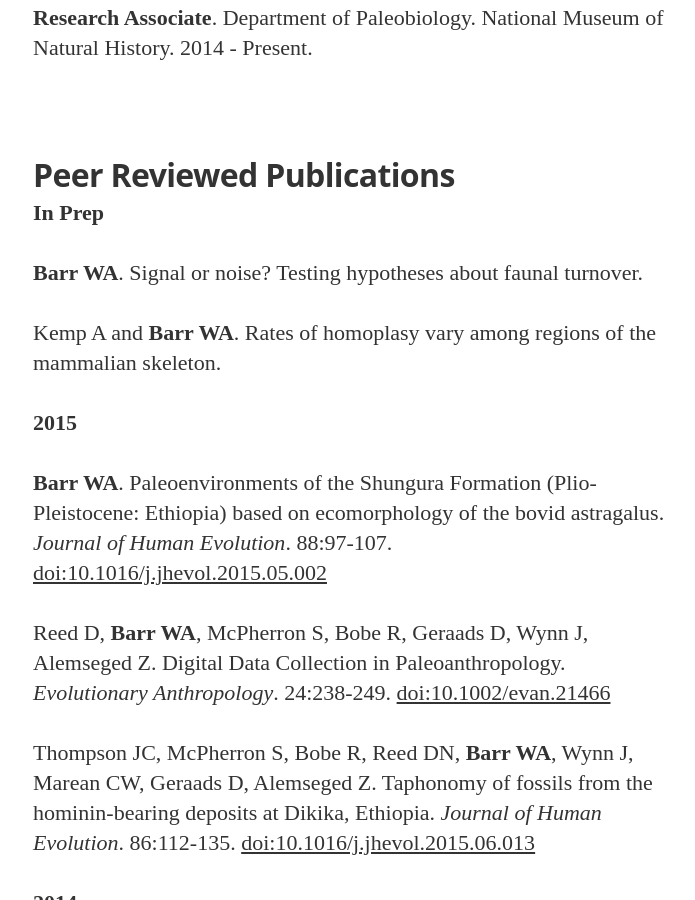
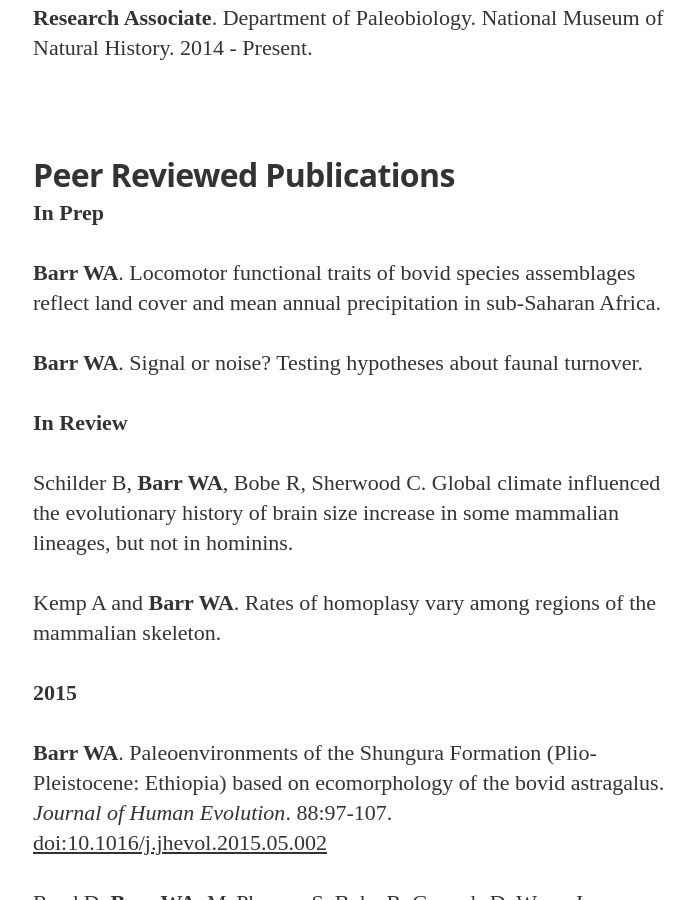
Before and after one commit to wabarr/personal, a Jekyll site: the page built from CV.html, in a window 1280 px wide and 900 px high, scrolled down 1354 px. Shown: the whole window, without its empty margins (287-982 px from the left). Built offline with Jekyll 4.4.1, drawn with Linux system fonts in a browser that asks for light colours; nearby versions of some CDN libraries; some web fonts are replaced.

Commit message:
update pubs

```diff
--- a/CV.html
+++ b/CV.html
@@ -15,7 +15,10 @@
 <p><span><strong>Research Associate</strong></span>. Department of Paleobiology. National Museum of Natural History. 2014 - Present.</p>
 <h1 id="peer-reviewed-publications" class="unnumbered">Peer Reviewed Publications</h1>
 <p><span><strong>In Prep</strong></span></p>
+<p><span><strong>Barr WA</strong></span>. Locomotor functional traits of bovid species assemblages reflect land cover and mean annual precipitation in sub-Saharan Africa.</p>
 <p><span><strong>Barr WA</strong></span>. Signal or noise? Testing hypotheses about faunal turnover.</p>
+<p><span><strong>In Review</strong></span></p>
+<p>Schilder B, <span><strong>Barr WA</strong></span>, Bobe R, Sherwood C. Global climate influenced the evolutionary history of brain size increase in some mammalian lineages, but not in hominins.</p>
 <p>Kemp A and <span><strong>Barr WA</strong></span>. Rates of homoplasy vary among regions of the mammalian skeleton.</p>
 <p><span><strong>2015</strong></span></p>
 <p><span><strong>Barr WA</strong></span>. Paleoenvironments of the Shungura Formation (Plio-Pleistocene: Ethiopia) based on ecomorphology of the bovid astragalus. <em>Journal of Human Evolution</em>. 88:97-107. <a href="http://dx.doi.org/10.1016/j.jhevol.2015.05.002">doi:10.1016/j.jhevol.2015.05.002</a></p>
--- a/WAB_CV.html
+++ b/WAB_CV.html
@@ -14,7 +14,10 @@
 <p><span><strong>Research Associate</strong></span>. Department of Paleobiology. National Museum of Natural History. 2014 - Present.</p>
 <h1 id="peer-reviewed-publications" class="unnumbered">Peer Reviewed Publications</h1>
 <p><span><strong>In Prep</strong></span></p>
+<p><span><strong>Barr WA</strong></span>. Locomotor functional traits of bovid species assemblages reflect land cover and mean annual precipitation in sub-Saharan Africa.</p>
 <p><span><strong>Barr WA</strong></span>. Signal or noise? Testing hypotheses about faunal turnover.</p>
+<p><span><strong>In Review</strong></span></p>
+<p>Schilder B, <span><strong>Barr WA</strong></span>, Bobe R, Sherwood C. Global climate influenced the evolutionary history of brain size increase in some mammalian lineages, but not in hominins.</p>
 <p>Kemp A and <span><strong>Barr WA</strong></span>. Rates of homoplasy vary among regions of the mammalian skeleton.</p>
 <p><span><strong>2015</strong></span></p>
 <p><span><strong>Barr WA</strong></span>. Paleoenvironments of the Shungura Formation (Plio-Pleistocene: Ethiopia) based on ecomorphology of the bovid astragalus. <em>Journal of Human Evolution</em>. 88:97-107. <a href="http://dx.doi.org/10.1016/j.jhevol.2015.05.002">doi:10.1016/j.jhevol.2015.05.002</a></p>
```
Also changed, not shown: 5 other files.
